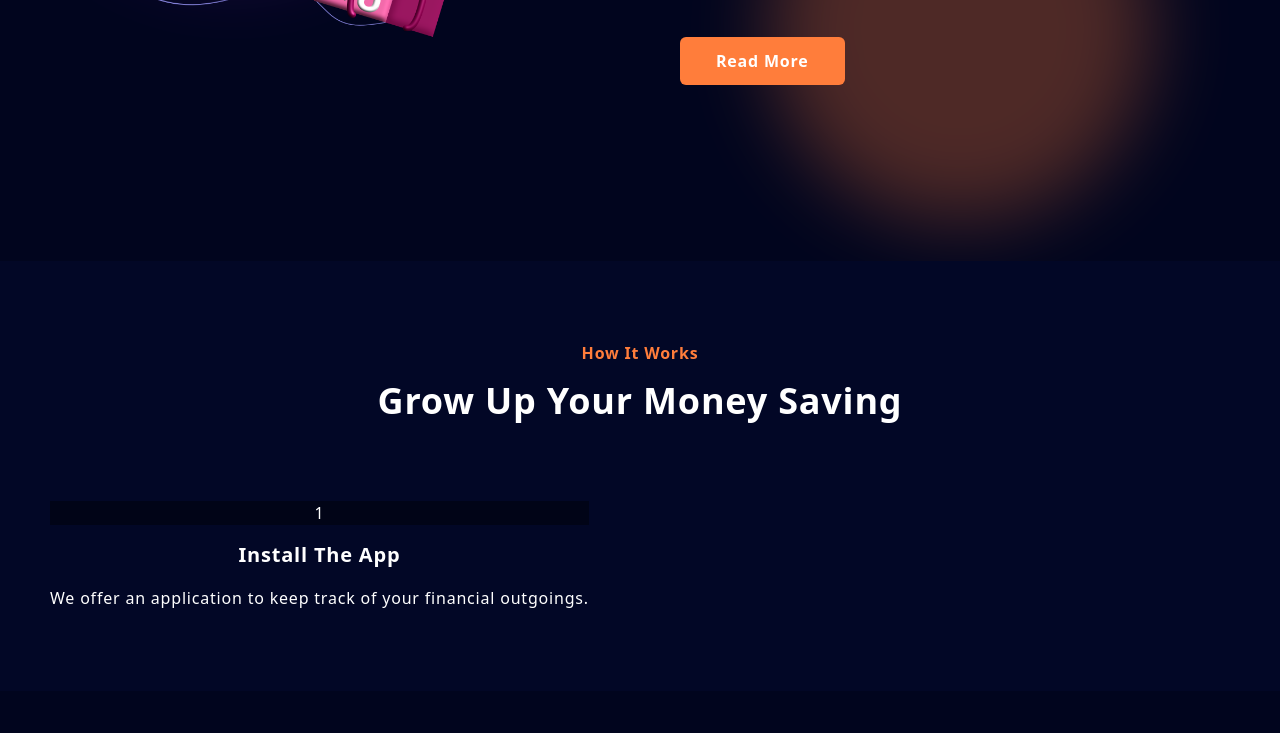
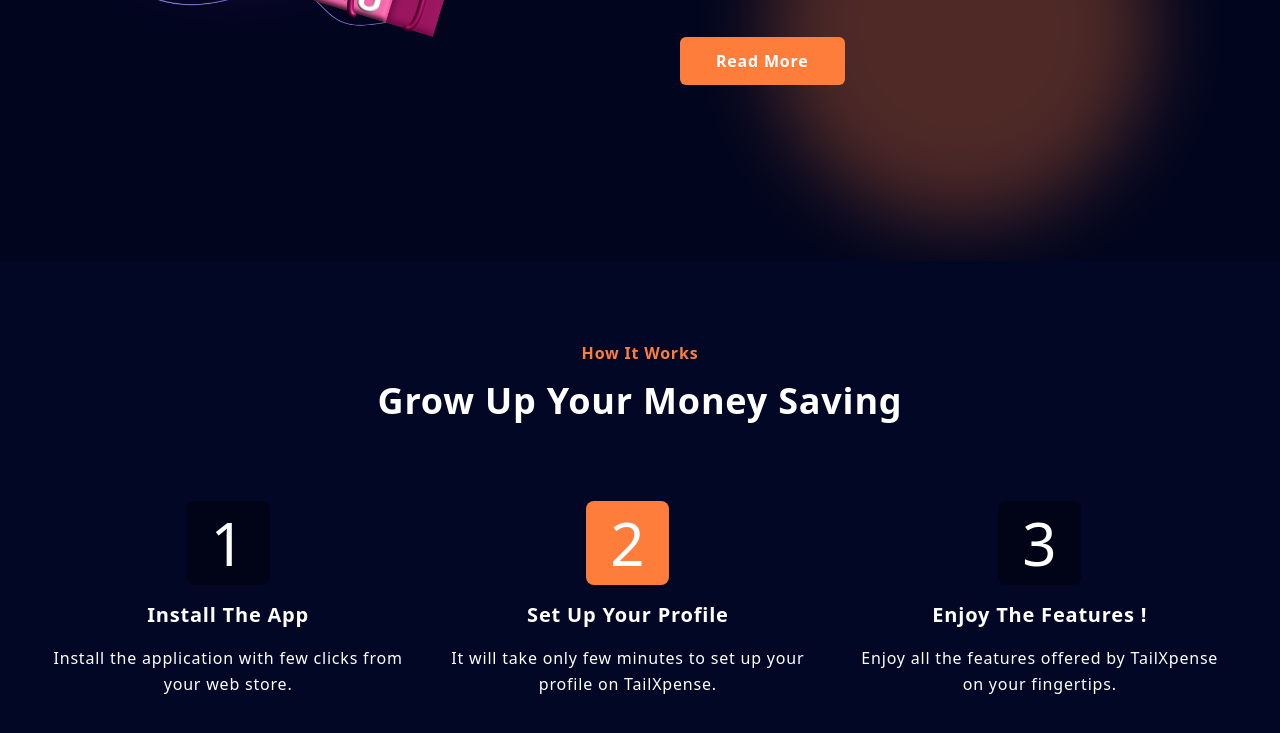
Before and after one commit to thesakshijaiswal/TailXpense, a website: page src/index.html in a window 1280 px wide. Shown: the part 2105-2838 px from the top of the page. Before the commit the page ends 2796 px from the top, so only its background shows below. Drawn offline with Linux system fonts and the light colour scheme.

Commit message:
feat: Create section named how it works

```diff
--- a/src/index.html
+++ b/src/index.html
@@ -128,12 +128,27 @@
         <div class="flex flex-col items-center justify-between space-y-6 md:flex-row md:space-y-0 md:space-x-6">
           <!--card:01-->
           <div class="text-center cursor-pointer">
-            <div class="relative bg-color-primary-dark
-            ">
-              <p>1</p>
+            <div class="relative bg-color-primary-dark inline-block px-6 py-3 rounded-lg cursor-pointer hover:bg-color-secondary ease-in duration-200">
+              <p class="text-6xl">1</p>
             </div>
             <h3 class="text-xl font-bold py-4">Install The App</h3>
-            <p class="leading-relaxed">We offer an application to keep track of your financial outgoings.</p>
+            <p class="leading-relaxed">Install the application with few clicks from your web store.</p>
+          </div>
+          <!--card:02-->
+          <div class="text-center cursor-pointer">
+            <div class="relative inline-block px-6 py-3 rounded-lg cursor-pointer bg-color-secondary">
+              <p class="text-6xl">2</p>
+            </div>
+            <h3 class="text-xl font-bold py-4">Set Up Your Profile</h3>
+            <p class="leading-relaxed">It will take only few minutes to set up your profile on TailXpense.</p>
+          </div>
+          <!--card:03-->
+          <div class="text-center cursor-pointer">
+            <div class="relative bg-color-primary-dark inline-block px-6 py-3 rounded-lg cursor-pointer hover:bg-color-secondary ease-in duration-200">
+              <p class="text-6xl">3</p>
+            </div>
+            <h3 class="text-xl font-bold py-4">Enjoy The Features !</h3>
+            <p class="leading-relaxed">Enjoy all the features offered by TailXpense on your fingertips.</p>
           </div>
         </div>
       </div>
```
Also changed, not shown: src/output.css.
